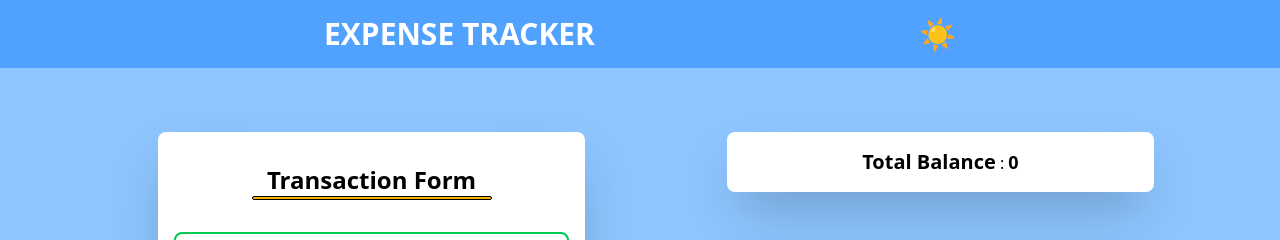
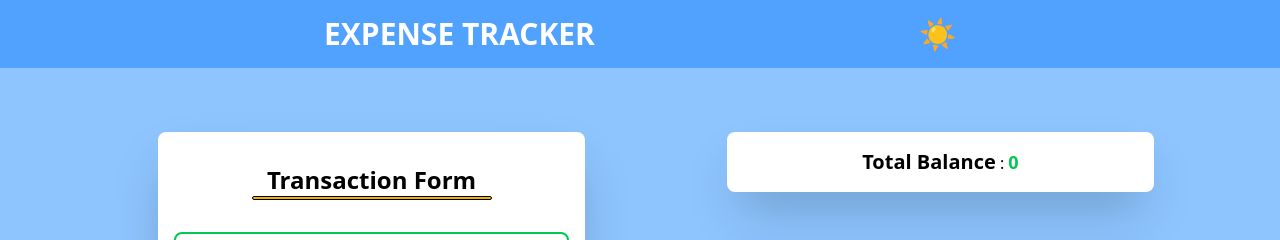
Before and after one commit to Dev-Garg-1/Expense-tracker, a React (Vite) app: page / in a window 1280 px wide. Shown: the top 240 px of the page. Built offline with nearby package versions, Linux system fonts and the light colour scheme.

Commit message:
added framer-motion

```diff
--- a/package.json
+++ b/package.json
@@ -12,6 +12,7 @@
   "dependencies": {
     "@fortawesome/fontawesome-free": "^6.7.2",
     "@tailwindcss/vite": "^4.1.3",
+    "motion": "^12.7.4",
     "react": "^19.0.0",
     "react-dom": "^19.0.0",
     "tailwindcss": "^4.1.3",
--- a/src/components/Summary.jsx
+++ b/src/components/Summary.jsx
@@ -1,11 +1,14 @@
 import React from 'react'
 
 function Summary({ transactions }) {
+
+  const total = transactions.reduce((acc, tx) => acc + (tx.type === 'income' ? tx.amount : -tx.amount), 0);
+
   return (
     <div>
         <div>
             <div className='bg-white rounded-lg text-center p-4 m-4 h-auto w-full shadow-2xl'>
-                <span className='font-bold text-xl'>Total Balance</span> : <span className='font-bold text-lg'>{transactions.reduce((acc, tx) => acc + (tx.type === 'income' ? tx.amount : -tx.amount), 0)}</span>
+                <span className='font-bold text-xl'>Total Balance</span> : <span className={`font-bold text-lg ${total >= 0 ? 'text-green-500' : 'text-red-500'}`}>{total}</span>
             </div>
         </div>
     </div>
--- a/src/components/TransactionList.jsx
+++ b/src/components/TransactionList.jsx
@@ -1,5 +1,6 @@
 import React from 'react'
 import Summary from './Summary'
+import { motion } from "motion/react"
 
 function TransactionList({transactions, ondeleteTransaction}) {
     return (
@@ -24,9 +25,14 @@ function TransactionList({transactions, ondeleteTransaction}) {
                     </div>
                         {transactions.map((tx, index) => (
                             <div className='flex justify-evenly items-center key={index}'>
-                                <div className={`rounded-lg mt-4 w-[80%] ${tx.type === 'income' ? 'bg-green-500' : 'bg-red-500'}`}>
+                                <motion.div
+                                initial={{ opacity: 0, y: 100 }}
+                                animate={{ opacity: 1, y: 0 }}
+                                transition={{ duration: 0.5, delay: 0.2 }}
+                                className={`rounded-lg mt-4 w-[80%] ${tx.type === 'income' ? 'bg-green-500' : 'bg-red-500'}`}
+                                >
                                     <div className="p-2 overflow-hidden text-ellipsis">{tx.name}, {tx.amount}</div>
-                                </div>
+                                </motion.div>
 
                                 <div className='mt-4 bg-red-500 rounded-full p-2 transition duration-200 hover:scale-110'>
                                     <button
@@ -37,8 +43,6 @@ function TransactionList({transactions, ondeleteTransaction}) {
                                     </button>
                                 </div>
                             </div>
-
-
                         ))}
                 </div>
             )}
```
Also changed, not shown: 1 other file (tests, documents, lock files or other folders).
